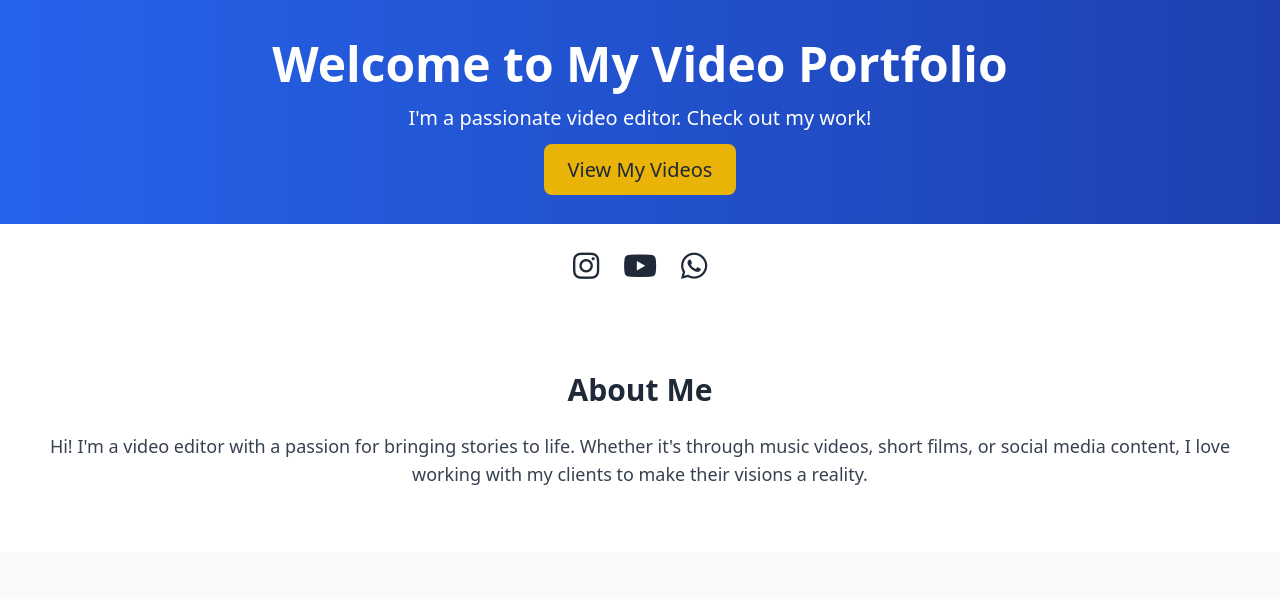
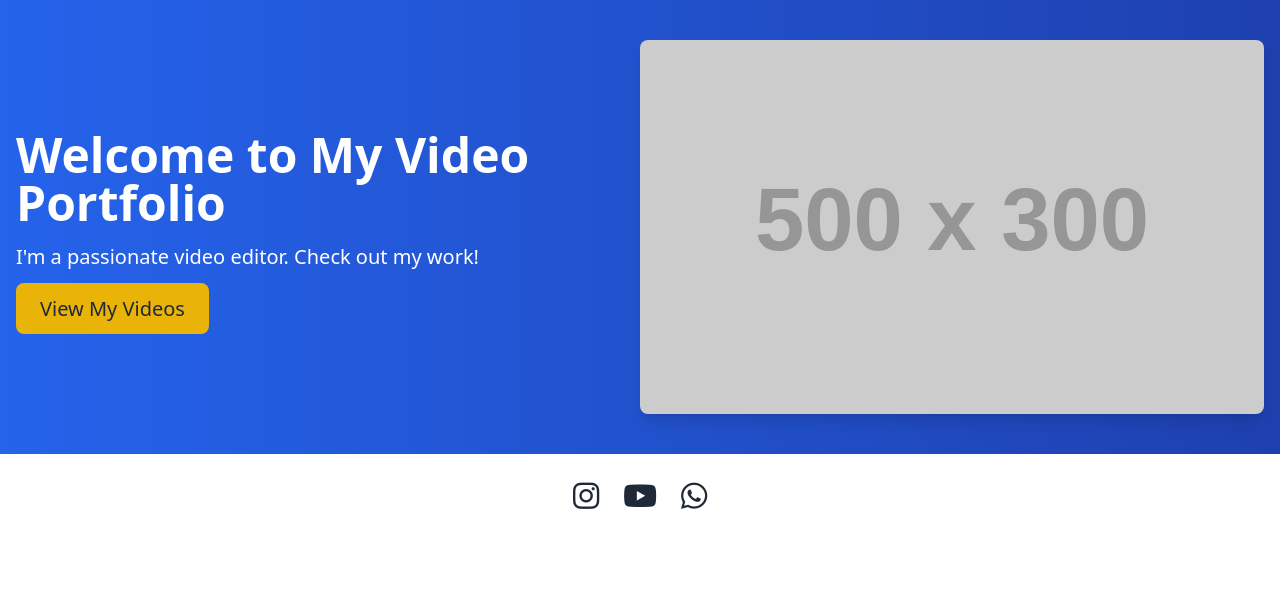
Before and after one commit to MayurPanchbhai/lucky, a plain HTML site: page index.html in a window 1280 px wide. Shown: the top 599 px of the page. Drawn offline with nearby package versions, Linux system fonts and the light colour scheme; placeholder pictures from the web are drawn by us.

Commit message:
Update index.html

```diff
--- a/index.html
+++ b/index.html
@@ -43,11 +43,16 @@
 
     <!-- Header Section -->
     <header class="bg-gradient-to-r from-blue-600 to-blue-800 text-white py-10">
-        <div class="container mx-auto text-center">
-            <h1 class="text-5xl font-bold mb-4 fadeIn">Welcome to My Video Portfolio</h1>
-            <p class="text-xl mb-6 fadeIn">I'm a passionate video editor. Check out my work!</p>
-            <div class="fadeIn">
+        <div class="container mx-auto flex justify-between items-center px-4">
+            <!-- Left Side (Text) -->
+            <div class="text-left w-full md:w-1/2 fadeIn">
+                <h1 class="text-5xl font-bold mb-4">Welcome to My Video Portfolio</h1>
+                <p class="text-xl mb-6">I'm a passionate video editor. Check out my work!</p>
                 <a href="#videos" class="bg-yellow-500 text-gray-800 py-3 px-6 rounded-lg text-xl hover:bg-yellow-600 transition duration-300">View My Videos</a>
+            </div>
+            <!-- Right Side (Image) -->
+            <div class="w-full md:w-1/2 fadeIn mt-8 md:mt-0">
+                <img src="https://via.placeholder.com/500x300" alt="Video Editor" class="w-full h-auto rounded-lg shadow-lg">
             </div>
         </div>
     </header>
```
